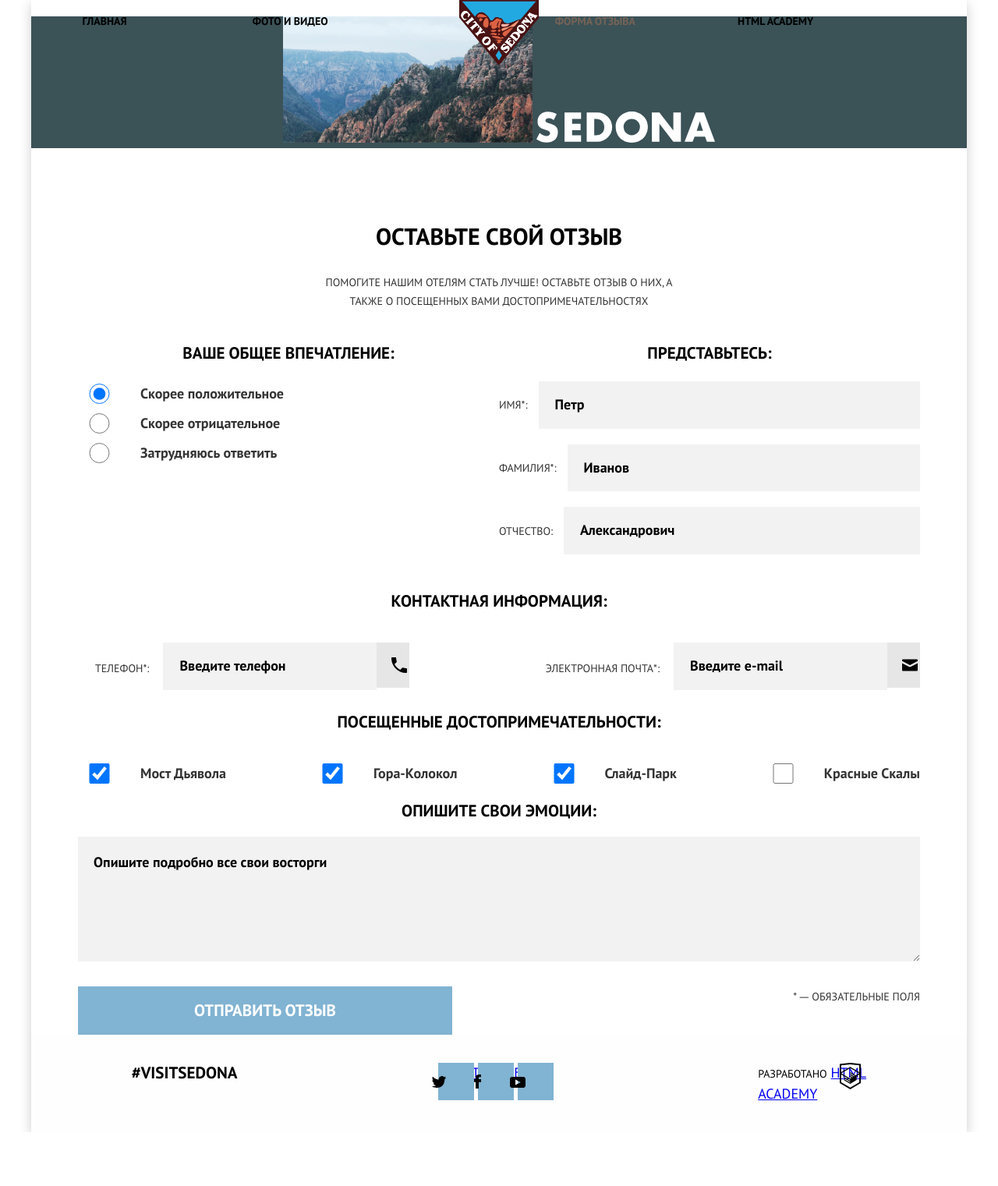
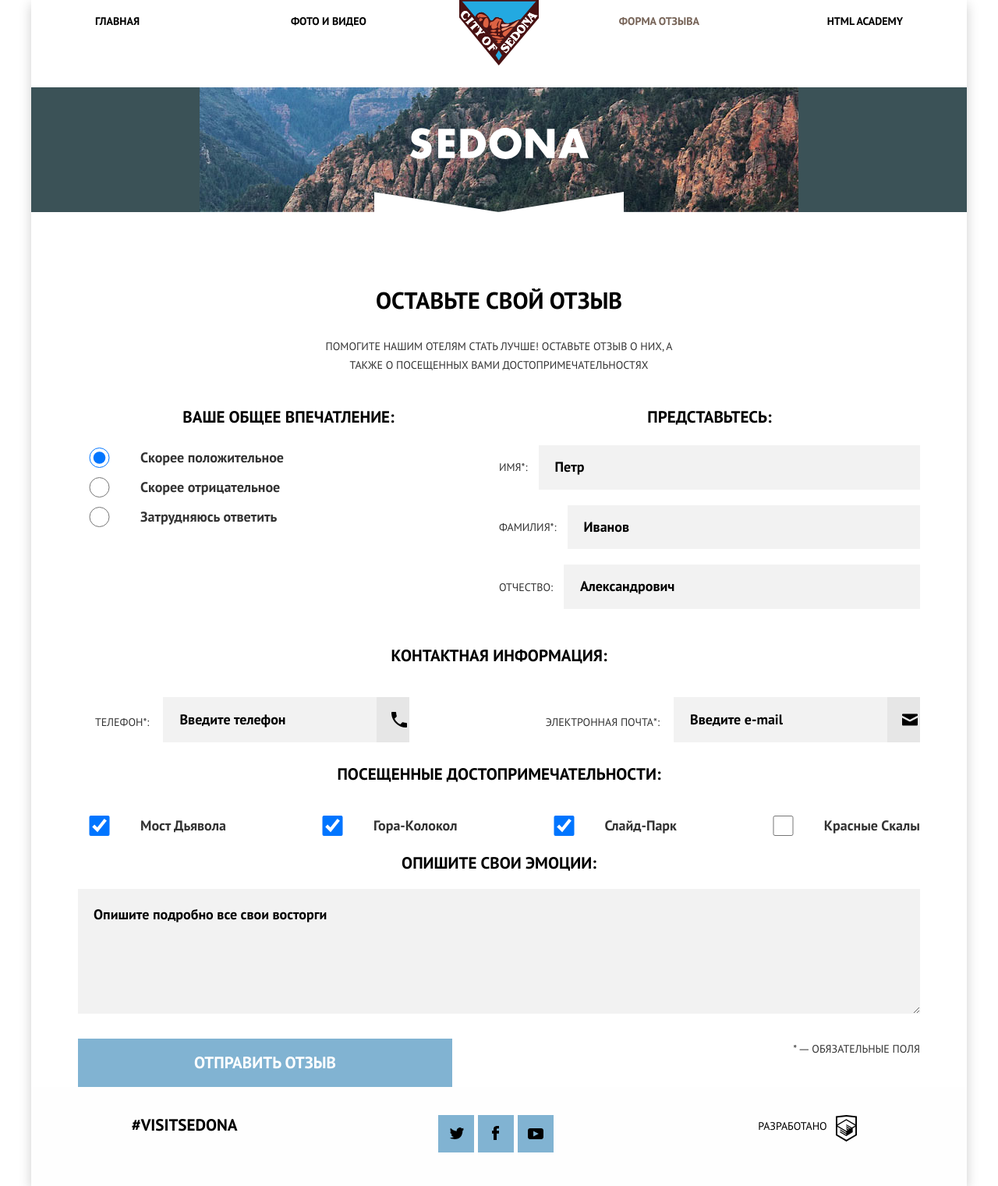
Before and after one commit to lunopad/407663-sedona, a website: page source/form.html in a window 1280 px wide. Shown: the whole page at 78% size. Before the commit the page ends 1452 px from the top, so only its background shows below. Drawn offline with nearby package versions, Linux system fonts and the light colour scheme; files that its build step writes are made by us from their sources.

Commit message:
adaptive decorative elements: form.html - not finished yet

```diff
--- a/source/form.html
+++ b/source/form.html
@@ -17,15 +17,13 @@
             <li class="main-nav__item"><a class="main-nav__link" href="photo.html">Фото и видео</a></li>
             <li class="main-nav__item"><a class="main-nav__link main-nav__link--active">Форма отзыва</a></li>
             <li class="main-nav__item"><a class="main-nav__link" href="#">HTML Academy</a></li>
-            <li class="main-nav__logo">
-              <a class="page-header__logo" href="index.html">
-                <img class="page-header__logo-image" src="img/logo-sedona-mobile.svg" width="102" height="83" alt="City of Sedona">
-              </a>
-            </li>
           </ul>
+          <a class="page-header__logo" href="index.html">
+            <img class="page-header__logo-image" src="img/logo-sedona-mobile.svg" width="102" height="83" alt="City of Sedona">
+          </a>
         </nav>
         <div class="intro-inner">
-          <img class="intro-inner__background-image" src="img/bg-back-mobile@1x.jpg" width="320" height="158" alt="Sedona">
+
           <img class="intro-inner__text" src="img/text-sedona.svg" width="229" height="39" alt="Sedona">
         </div>
       </header>
@@ -102,19 +100,19 @@
           <div class="page-footer__social social">
             <ul class="social__list">
               <li class="social__item">
-                <a class="social__link social__link--twitter" href="https://twitter.com/htmlacademy">Твиттер</a>
+                <a class="social__link social__link--twitter" href="https://twitter.com/htmlacademy"><span class="visually-hidden">Твиттер</span></a>
               </li>
               <li class="social__item">
-                <a class="social__link social__link--fb" href="https://facebook.com/htmlacademy">Фейсбук</a>
+                <a class="social__link social__link--fb" href="https://facebook.com/htmlacademy"><span class="visually-hidden">Фейсбук</span></a>
               </li>
               <li class="social__item">
-                <a class="social__link social__link--youtube" href="https://youtube.com/htmlacademy">Ютуб</a>
+                <a class="social__link social__link--youtube" href="https://youtube.com/htmlacademy"><span class="visually-hidden">Ютуб</span></a>
               </li>
             </ul>
           </div>
           <div class="page-footer__copyright copyright">
             <span class="copyright__text">Разработано</span>
-            <a class="copyright__link" href="https://htmlacademy.ru/intensive/adaptive">HTML Academy</a>
+            <a class="copyright__link" href="https://htmlacademy.ru/intensive/adaptive"><span class="visually-hidden">HTML Academy</span></a>
           </div>
         </div>
       </footer>
--- a/source/less/blocks/intro-inner.less
+++ b/source/less/blocks/intro-inner.less
@@ -1,5 +1,10 @@
 .intro-inner {
   display: block;
-  margin-top: -35px;
+  height: 108px;
+  background-image: url("../img/bg-intro-triangle-mobile.svg"), url("../img/bg-back-mobile@1x.jpg");
+  background-position: center bottom, center bottom;
+  background-repeat: no-repeat;
+  margin-top: 56px;
+  padding-top: 52px;
   background-color: #3b5257;
 }
--- a/source/less/blocks/review.less
+++ b/source/less/blocks/review.less
@@ -87,7 +87,7 @@
 .review__input {
   width: 100%;
   margin-left: 14px;
-  padding: 20px 21px;
+  padding: 18px 21px;
   background: #f2f2f2;
   border: 0;
 }
```
